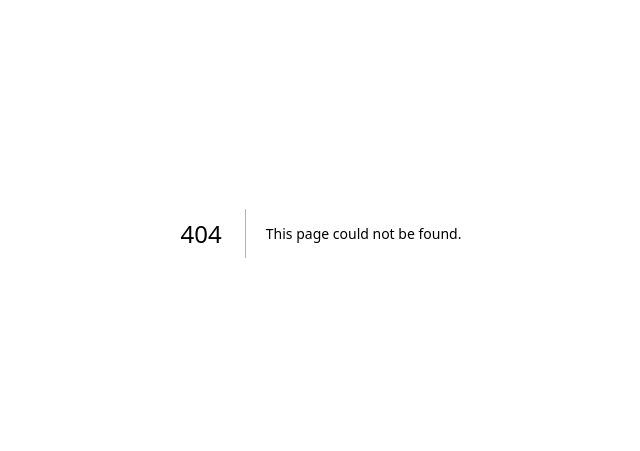
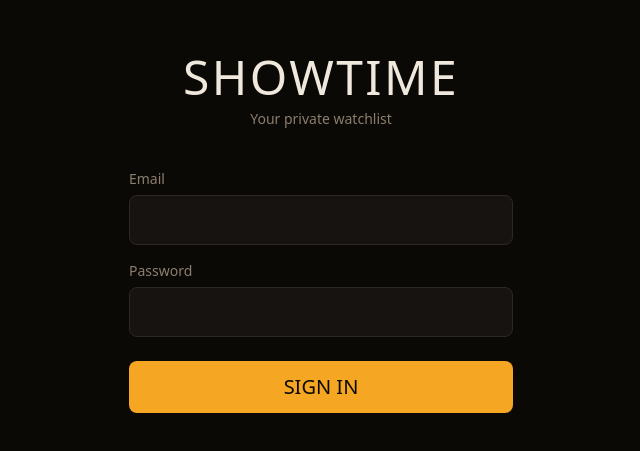
Before and after one commit to alek4/showtime, a Next.js app: page /login in a window 1280 px wide. Before the commit this address had no page. Shown: the part 167-618 px from the top of the page, without its empty margins (319-959 px from the left). Built offline with nearby package versions, Linux system fonts and the light colour scheme.

Commit message:
feat: add login page UI

```diff
--- /dev/null
+++ b/app/login/page.tsx
@@ -0,0 +1,71 @@
+import { signIn } from './actions'
+
+type Props = {
+  searchParams: Promise<{ error?: string }>
+}
+
+export default async function LoginPage({ searchParams }: Props) {
+  const { error } = await searchParams
+
+  return (
+    <div className="min-h-screen bg-void flex items-center justify-center p-6">
+      <div className="w-full max-w-sm">
+        <h1 className="font-display text-5xl text-primary mb-2 text-center tracking-wider">
+          SHOWTIME
+        </h1>
+        <p className="font-body text-secondary text-center text-sm mb-10">
+          Your private watchlist
+        </p>
+
+        <form action={signIn} className="flex flex-col gap-4">
+          <div>
+            <label
+              htmlFor="email"
+              className="block font-body text-sm text-secondary mb-1.5"
+            >
+              Email
+            </label>
+            <input
+              id="email"
+              name="email"
+              type="email"
+              required
+              autoComplete="email"
+              className="w-full bg-surface border border-rim rounded-lg px-4 py-3 font-body text-primary placeholder:text-ghost focus:outline-none focus:border-amber"
+            />
+          </div>
+
+          <div>
+            <label
+              htmlFor="password"
+              className="block font-body text-sm text-secondary mb-1.5"
+            >
+              Password
+            </label>
+            <input
+              id="password"
+              name="password"
+              type="password"
+              required
+              autoComplete="current-password"
+              className="w-full bg-surface border border-rim rounded-lg px-4 py-3 font-body text-primary focus:outline-none focus:border-amber"
+            />
+          </div>
+
+          {error === 'invalid_credentials' && (
+            <p className="font-body text-sm text-crimson text-center">
+              Invalid email or password.
+            </p>
+          )}
+
+          <button
+            type="submit"
+            className="w-full bg-amber text-void font-display text-xl py-3 rounded-lg mt-2 hover:opacity-90 transition-opacity"
+          >
+            SIGN IN
+          </button>
+        </form>
+      </div>
+    </div>
+  )
+}
```
